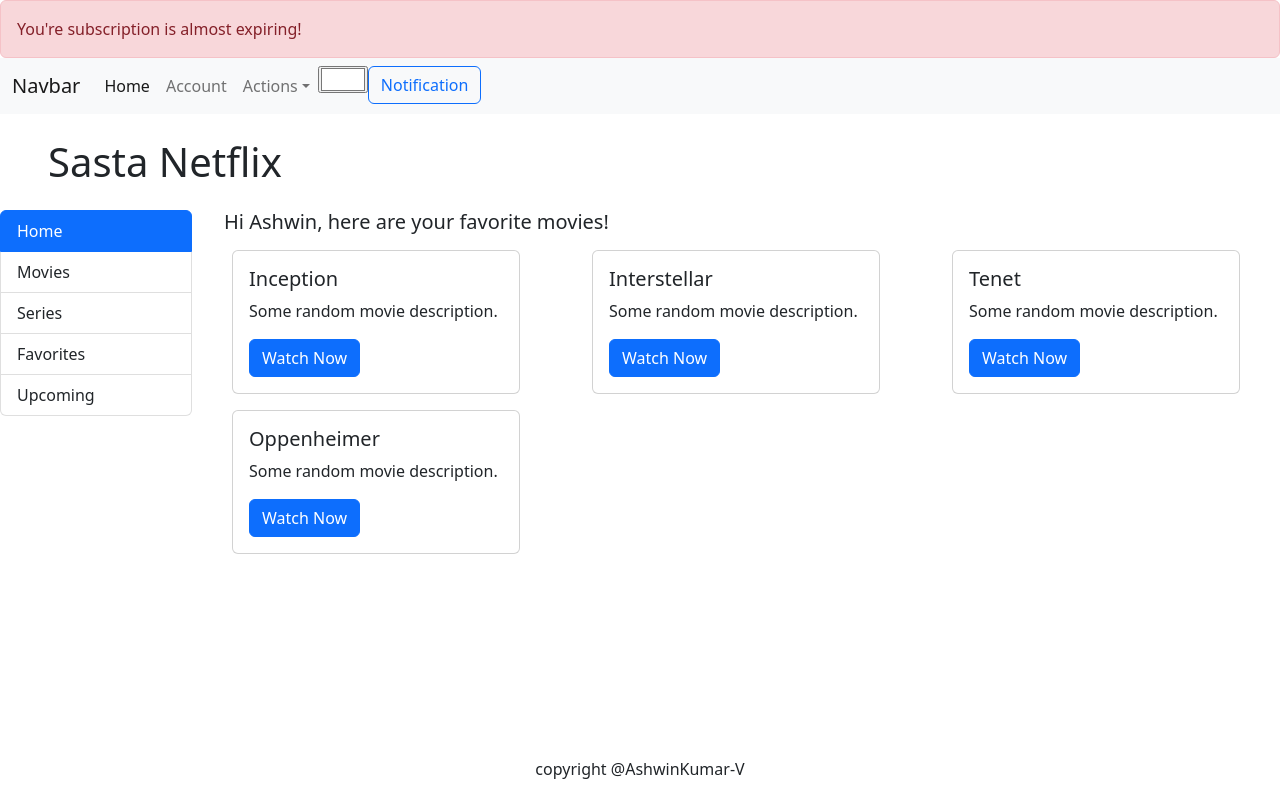
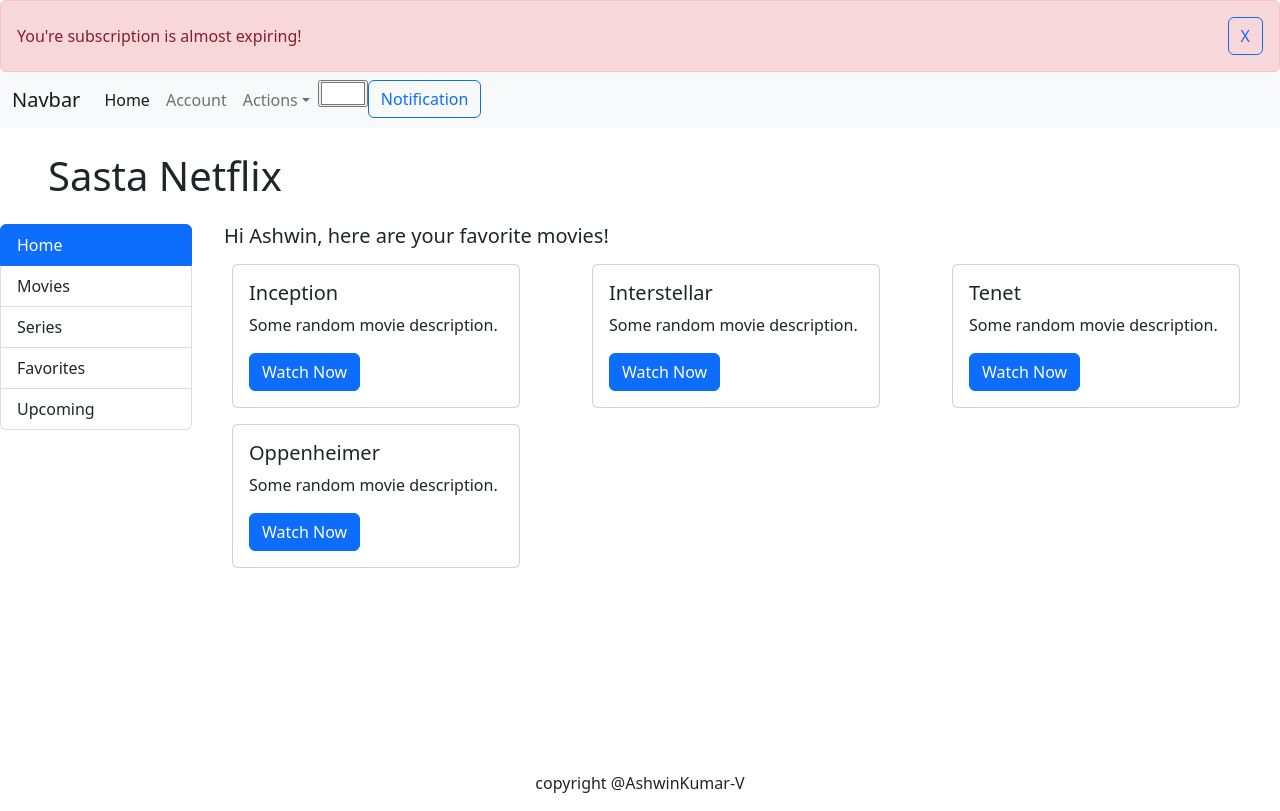
Before and after one commit to AshwinKumar-V/React-Training, a React (Vite) app in the folder ReactProject-1/: page / in a window 1280 px wide. Both pictures are taken after a click on the button "Notification". Built offline with nearby package versions, Linux system fonts and the light colour scheme.

Commit message:
Updated Alert close button

```diff
--- a/ReactProject-1/src/components/Alert.tsx
+++ b/ReactProject-1/src/components/Alert.tsx
@@ -1,5 +1,9 @@
 const Alert = (props: any) => {
-    return <div id="notification" className='alert alert-danger m-0 d-none'>{props.alertMessage}</div>
+    return (
+        <div id="notification" className='alert alert-danger m-0 d-none flex_row'>{props.alertMessage}
+            <button type="button" className="btn btn-outline-primary" onClick={() => document.getElementById("notification")?.classList.add("d-none")}>X</button>
+        </div>
+    )
 }
 
 export default Alert
--- a/ReactProject-1/src/components/Navbar.tsx
+++ b/ReactProject-1/src/components/Navbar.tsx
@@ -29,7 +29,7 @@ function Navbar({ alertText }: Props) {
                 </ul>
               </li>
               <li className="nav-item"><BackgroundColor /></li>
-              <li className="nav-item"><button type="button" className="btn btn-outline-primary" onClick={() => document.getElementById("notification")?.classList.toggle("d-none")}>{alertText}</button></li>
+              <li className="nav-item"><button type="button" className="btn btn-outline-primary" onClick={() => document.getElementById("notification")?.classList.remove("d-none")}>{alertText}</button></li>
             </ul>
           </div>
         </div>
```
